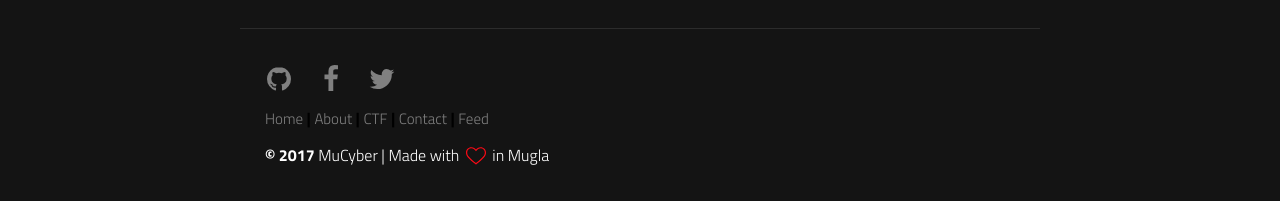
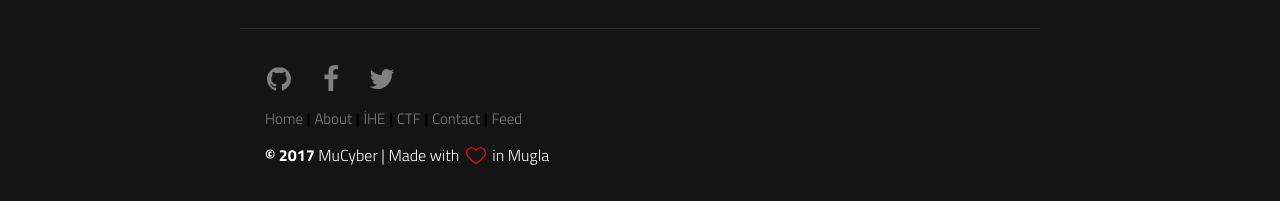
Before and after one commit to sinandagli/MuCyberLab.github.io, a Jekyll site: the page built from index.md, in a window 1280 px wide and 900 px high, scrolled down 1301 px. Shown: the part 696-897 px from the top of the window. Built offline with Jekyll 4.4.1, drawn with Linux system fonts in a browser that asks for light colours.

```diff
--- a/_config.yml
+++ b/_config.yml
@@ -33,6 +33,8 @@ links:
     url: /
   - title: About
     url: /about/
+  - title: İHE
+    url: /ihe/
   - title: CTF
     url: https://ctf.mucyber.org
   - title: Contact
```
